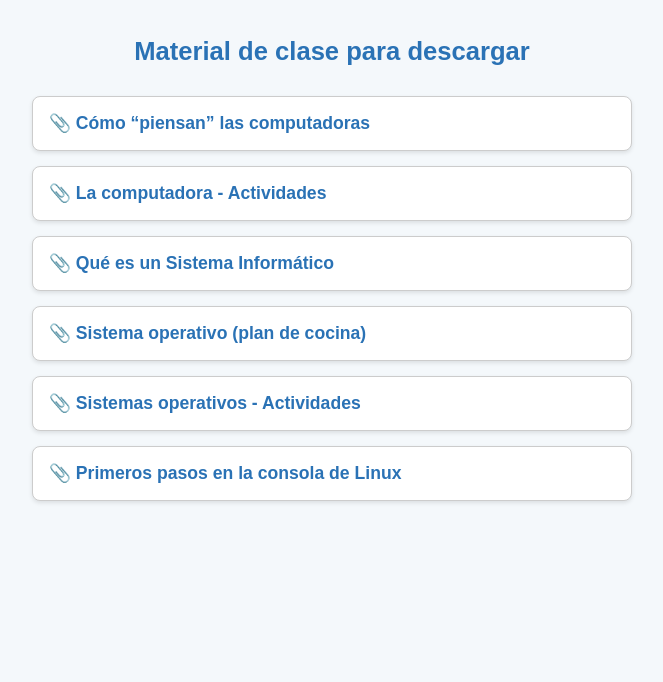
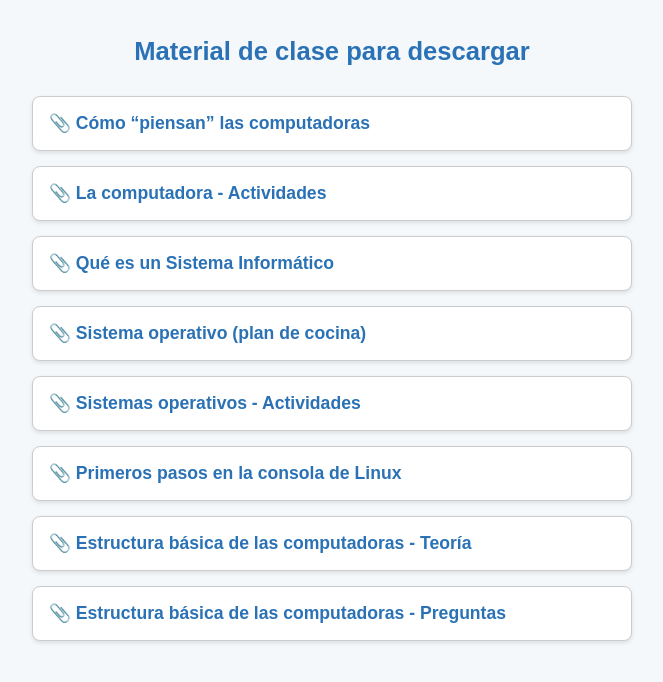
Before and after one commit to aeatencio/1i25, a plain HTML site: page index.html in a window 1280 px wide. Shown: the whole page, without its empty margins (308-971 px from the left). Drawn offline with Linux system fonts and the light colour scheme.

Commit message:
Update index.html

```diff
--- a/index.html
+++ b/index.html
@@ -75,6 +75,8 @@
     <li><a href="Sistema operativo (plan de cocina).pdf" download>Sistema operativo (plan de cocina)</a></li>
     <li><a href="Sistemas operativos - Actividades.pdf" download>Sistemas operativos - Actividades</a></li>
     <li><a href="Primeros pasos en la consola de Linux.pdf" download>Primeros pasos en la consola de Linux</a></li>
+    <li><a href="Estructura básica de las computadoras - Teoría.pdf" download>Estructura básica de las computadoras - Teoría</a></li>
+    <li><a href="Estructura básica de las computadoras - Preguntas.pdf" download>Estructura básica de las computadoras - Preguntas</a></li>
   </ul>
 
 </body>
```
